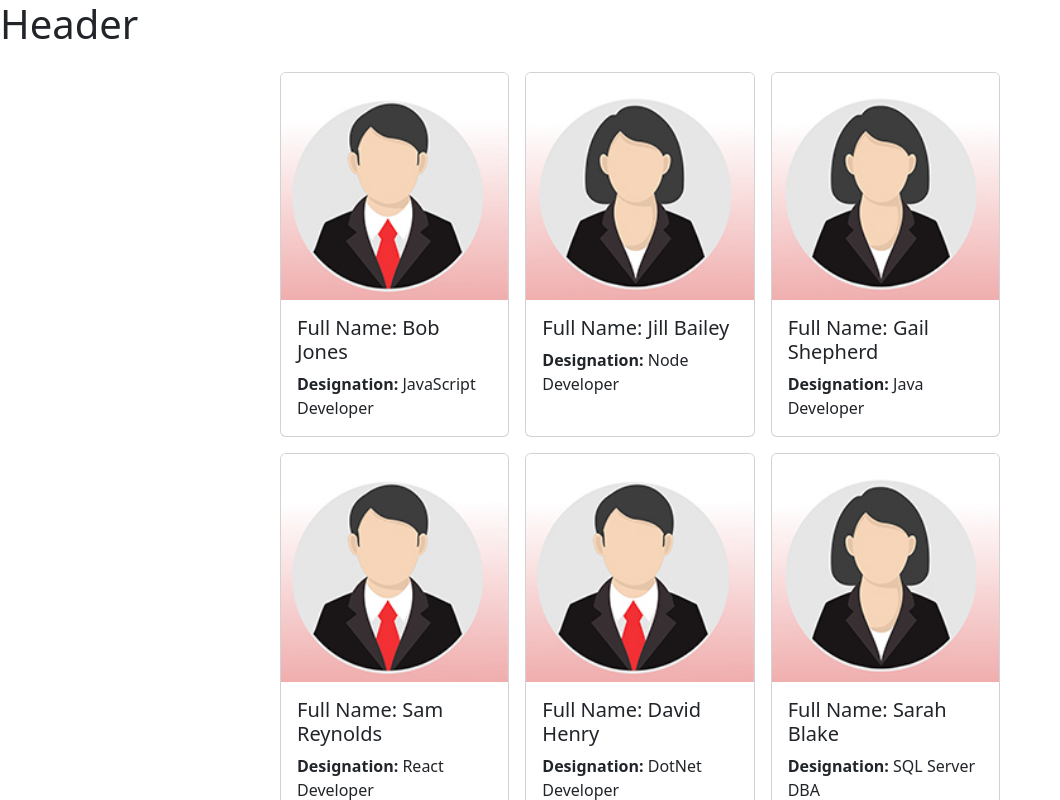
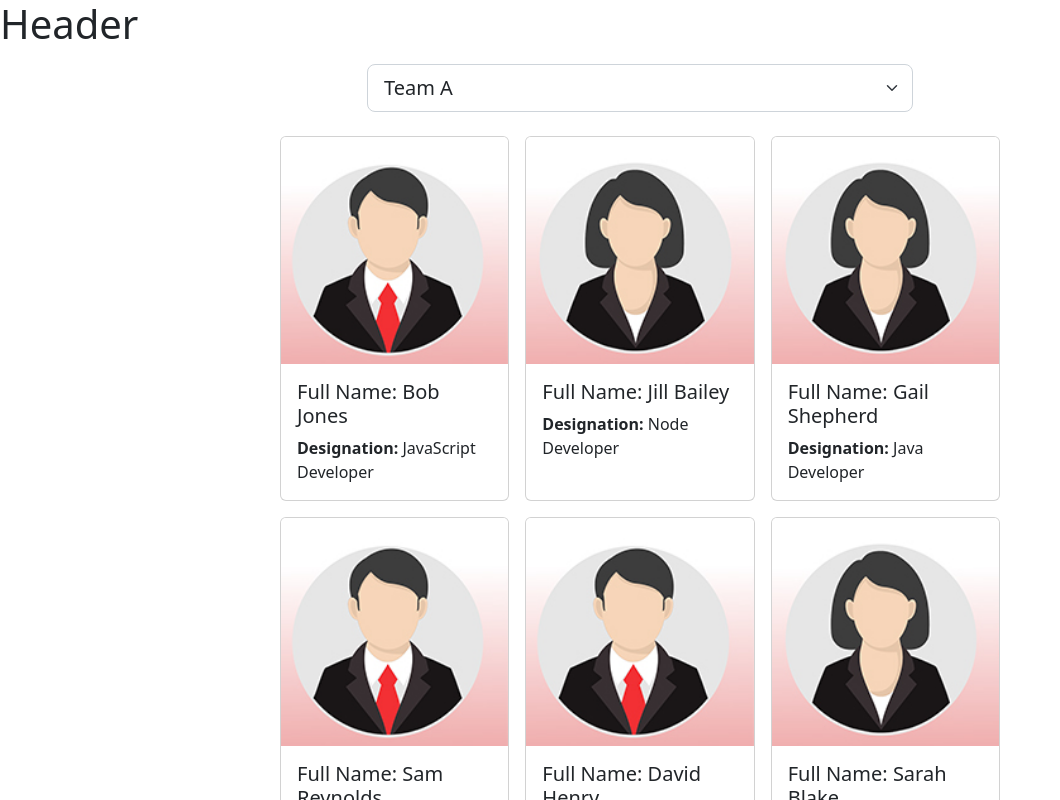
Before and after one commit to cmthecoder/team-allocation-app, a React (Create React App) app: page / in a window 1280 px wide. Shown: the top 800 px of the page, without its empty margins (0-1060 px from the left). Built offline with nearby package versions, Linux system fonts and the light colour scheme.

Commit message:
create drop-down for teams

```diff
--- a/src/Employees.jsx
+++ b/src/Employees.jsx
@@ -92,6 +92,16 @@ const Employees = () => {
   return (
     <main className="container">
       <div className='row justify-content-center mt-3 mb-3'>
+        <div className='col-6'>
+          <select className="form-select form-select-lg">
+            <option value="Team A">Team A</option>
+            <option value="Team B">Team B</option>
+            <option value="Team C">Team C</option>
+            <option value="Team D">Team D</option>
+          </select>
+        </div>
+      </div>
+      <div className='row justify-content-center mt-3 mb-3'>
         <div className='col-8'>
           <div className="card-collection">
             {
```
